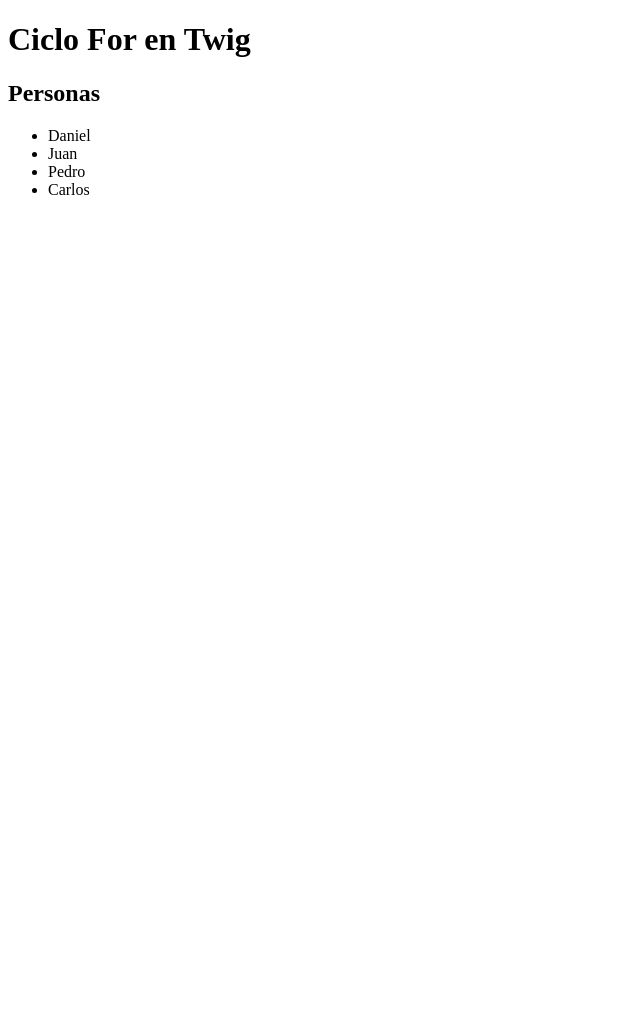
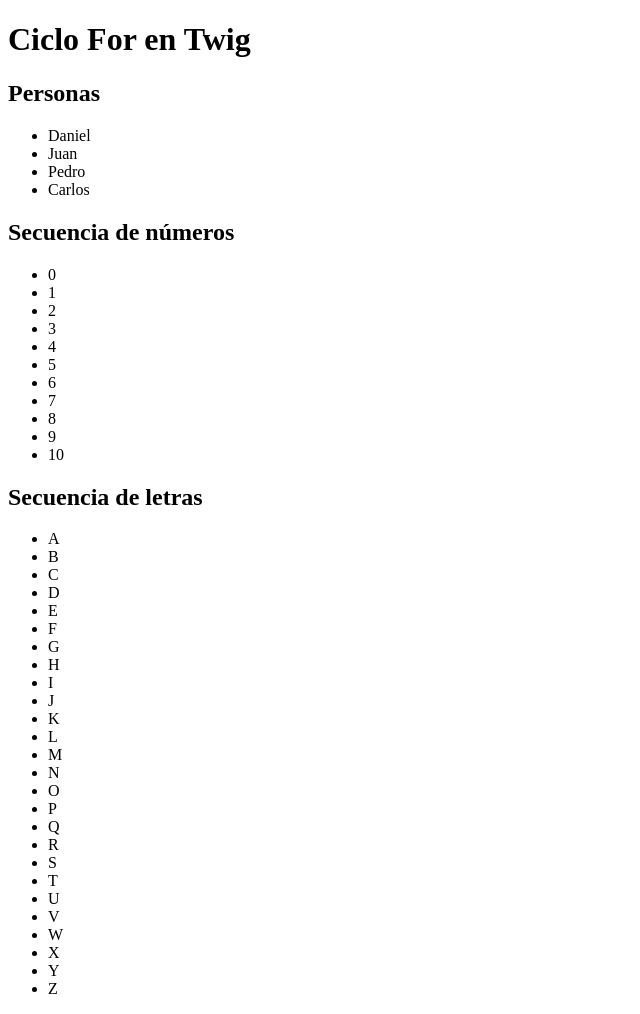
Before and after one commit to danielromeroauk/twig-tutorial, a PHP site: page /page2.php in a window 1280 px wide. Shown: the whole page, without its empty margins (0-640 px from the left). Before the commit the page ends 195 px from the top, so only its background shows below. Run offline with PHP 8.4, Linux system fonts and the light colour scheme; some libraries are stand-ins or nearby versions.

Commit message:
Video8. Operador punto punto.

```diff
--- a/views/view3.twig
+++ b/views/view3.twig
@@ -6,11 +6,26 @@
 </head>
 <body>
   <h1>Ciclo For en Twig</h1>
+
   <h2>Personas</h2>
   <ul>
     {% for person in people %}
       <li>{{ person }}</li>
     {% endfor %}
   </ul>
+
+  <h2>Secuencia de números</h2>
+  <ul>
+    {% for i in 0..10 %}
+      <li>{{ i }}</li>
+    {% endfor %}
+  </ul>
+
+  <h2>Secuencia de letras</h2>
+  <ul>
+    {% for letter in 'a'|upper..'z'|upper %}
+      <li>{{ letter }}</li>
+    {% endfor %}
+  </ul>
 </body>
 </html>
```
Also changed, not shown: README.md.
